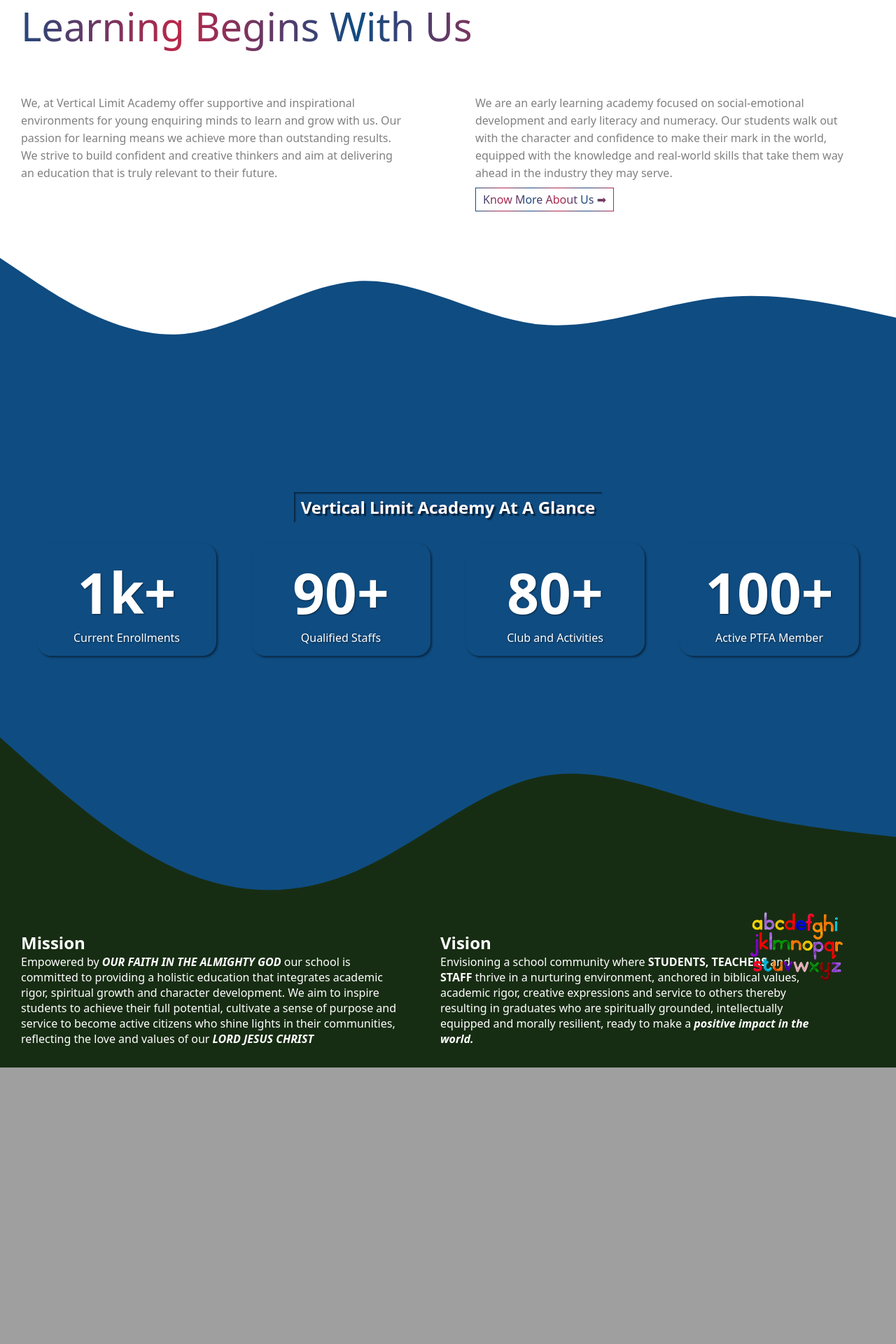
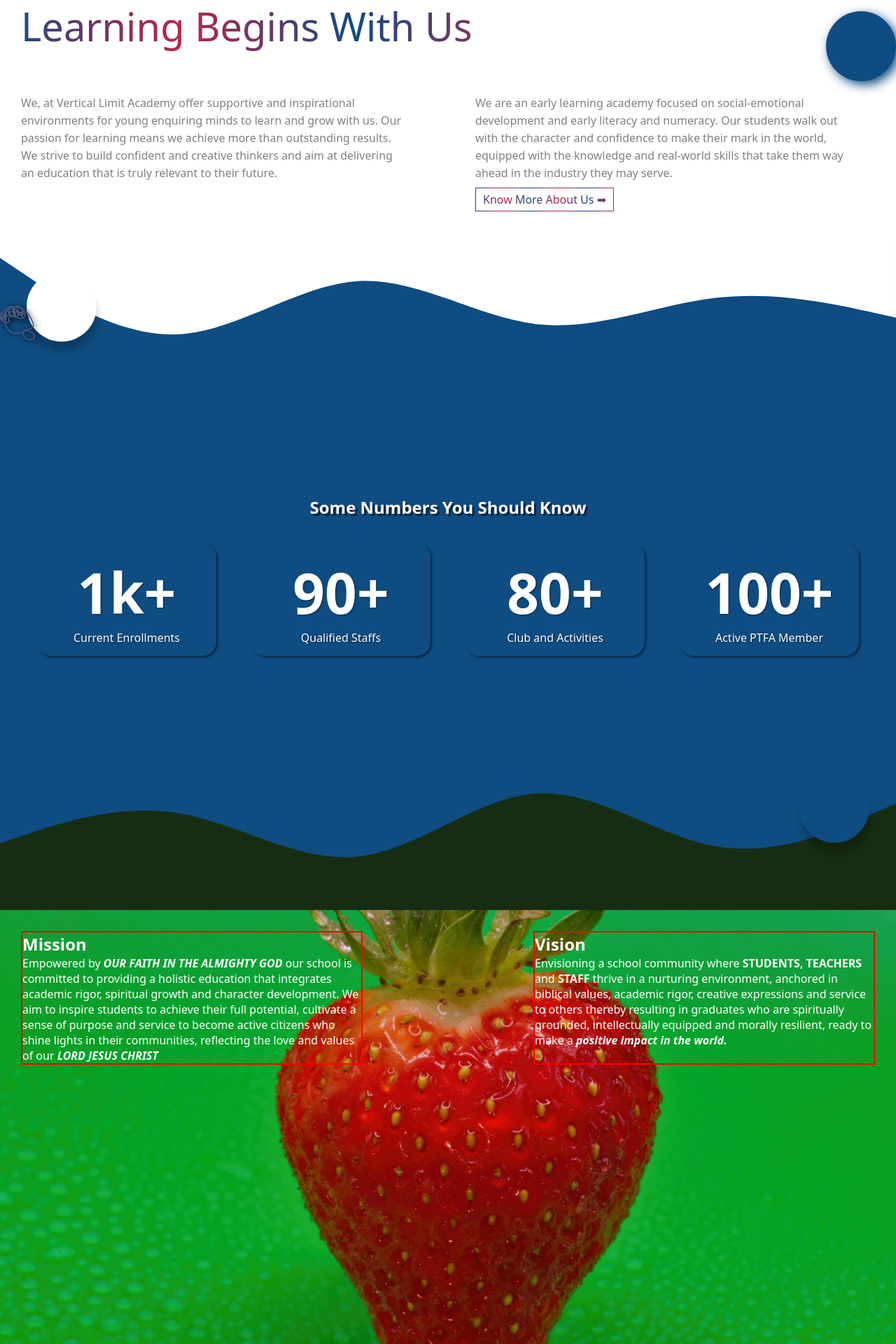
Before and after one commit to TONY65391/vertical_limit, a Django app: page / in a window 1280 px wide. Shown: the part 1058-2978 px from the top of the page at 70% size. Before the commit the page ends 2583 px from the top, so only its background shows below. Run offline with Django 4.2, Linux system fonts and the light colour scheme.

Commit message:
Second Commit

```diff
--- a/app/templates/index.html
+++ b/app/templates/index.html
@@ -72,7 +72,7 @@
                 <a href="#">Facilities</a>
             </div>
 
-            <svg xmlns="http://www.w3.org/2000/svg" viewBox="0 0 1440 320"><path fill="rgb(106, 114, 238)" fill-opacity="1" d="M0,96L48,96C96,96,192,96,288,122.7C384,149,480,203,576,234.7C672,267,768,277,864,266.7C960,256,1056,224,1152,213.3C1248,203,1344,213,1392,218.7L1440,224L1440,320L1392,320C1344,320,1248,320,1152,320C1056,320,960,320,864,320C768,320,672,320,576,320C480,320,384,320,288,320C192,320,96,320,48,320L0,320Z"></path></svg>
+            <svg xmlns="http://www.w3.org/2000/svg" viewBox="0 0 1440 300"><path fill="rgb(106, 114, 238)" fill-opacity="1" d="M0,96L48,96C96,96,192,96,288,122.7C384,149,480,203,576,234.7C672,267,768,277,864,266.7C960,256,1056,224,1152,213.3C1248,203,1344,213,1392,218.7L1440,224L1440,320L1392,320C1344,320,1248,320,1152,320C1056,320,960,320,864,320C768,320,672,320,576,320C480,320,384,320,288,320C192,320,96,320,48,320L0,320Z"></path></svg>
         </nav>
     </header>
 
@@ -86,11 +86,11 @@
                 <a href="#">Our Academics</a>
             </div>
 
-            <svg xmlns="http://www.w3.org/2000/svg" viewBox="0 0 1440 310"><path fill="white" d="M0,224L48,229.3C96,235,192,245,288,234.7C384,224,480,192,576,165.3C672,139,768,117,864,133.3C960,149,1056,203,1152,213.3C1248,224,1344,192,1392,176L1440,160L1440,320L1392,320C1344,320,1248,320,1152,320C1056,320,960,320,864,320C768,320,672,320,576,320C480,320,384,320,288,320C192,320,96,320,48,320L0,320Z"></path></svg>
+            <svg xmlns="http://www.w3.org/2000/svg" viewBox="0 0 1440 300"><path fill="white" d="M0,224L48,229.3C96,235,192,245,288,234.7C384,224,480,192,576,165.3C672,139,768,117,864,133.3C960,149,1056,203,1152,213.3C1248,224,1344,192,1392,176L1440,160L1440,320L1392,320C1344,320,1248,320,1152,320C1056,320,960,320,864,320C768,320,672,320,576,320C480,320,384,320,288,320C192,320,96,320,48,320L0,320Z"></path></svg>
         </section>
 
-
         <section>
+            <div class="bubble"></div>
             <h1>Learning Begins With Us</h1>
             <div class="content">
                 <div>
@@ -105,11 +105,12 @@
                 </div>
             </div>
 
-            <svg xmlns="http://www.w3.org/2000/svg" viewBox="0 0 1440 310"><path fill="white" fill-opacity="1" d="M0,32L48,64C96,96,192,160,288,154.7C384,149,480,75,576,69.3C672,64,768,128,864,138.7C960,149,1056,107,1152,96C1248,85,1344,107,1392,117.3L1440,128L1440,0L1392,0C1344,0,1248,0,1152,0C1056,0,960,0,864,0C768,0,672,0,576,0C480,0,384,0,288,0C192,0,96,0,48,0L0,0Z"></path></svg>
+            <svg xmlns="http://www.w3.org/2000/svg" viewBox="0 0 1440 300"><path fill="white" fill-opacity="1" d="M0,32L48,64C96,96,192,160,288,154.7C384,149,480,75,576,69.3C672,64,768,128,864,138.7C960,149,1056,107,1152,96C1248,85,1344,107,1392,117.3L1440,128L1440,0L1392,0C1344,0,1248,0,1152,0C1056,0,960,0,864,0C768,0,672,0,576,0C480,0,384,0,288,0C192,0,96,0,48,0L0,0Z"></path></svg>
         </section>
 
         <section>
-            <h1>Vertical Limit Academy At A Glance</h1>
+            <img src="/static/images/obj1.png" alt="">
+            <h1>Some Numbers You Should Know</h1>
 
             <div class="content">
                 <div>
@@ -130,12 +131,11 @@
                 </div>
             </div>
 
-            <svg xmlns="http://www.w3.org/2000/svg" viewBox="0 0 1440 310"><path fill="#172d13" fill-opacity="1" d="M0,32L48,74.7C96,117,192,203,288,245.3C384,288,480,288,576,245.3C672,203,768,117,864,96C960,75,1056,117,1152,144C1248,171,1344,181,1392,186.7L1440,192L1440,320L1392,320C1344,320,1248,320,1152,320C1056,320,960,320,864,320C768,320,672,320,576,320C480,320,384,320,288,320C192,320,96,320,48,320L0,320Z"></path></svg>
+            <svg xmlns="http://www.w3.org/2000/svg" viewBox="0 0 1440 300"><path fill="#172d13" fill-opacity="1" d="M0,192L48,176C96,160,192,128,288,144C384,160,480,224,576,213.3C672,203,768,117,864,112C960,107,1056,181,1152,197.3C1248,213,1344,171,1392,149.3L1440,128L1440,320L1392,320C1344,320,1248,320,1152,320C1056,320,960,320,864,320C768,320,672,320,576,320C480,320,384,320,288,320C192,320,96,320,48,320L0,320Z"></path></svg>
         </section>
 
 
         <section>
-            <img src="/static/images/pexels-photo-1337382-removebg-preview.png" alt="">
             <div class="content">
                 <div>
                     <h1>Mission</h1>
--- a/productionfiles/app.js
+++ b/productionfiles/app.js
@@ -49,3 +49,14 @@ window.onresize = function(){
         menu.classList.remove('open');
     }
 }
+
+// ADD SECTION ONSCROLL
+var right = 0;
+const sections = document.querySelectorAll('main section');
+window.addEventListener('scroll', () => {
+    const bubble = sections[1].querySelector('.bubble');
+    const image3 = sections[2].querySelector('img');
+
+    bubble.style.right = window.scrollY / 8 + "px";
+    image3.style.left = window.scrollY / 8 + "px";
+})
--- a/productionfiles/index.css
+++ b/productionfiles/index.css
@@ -11,6 +11,13 @@
     --blue-color: #0F4C81;
     --orange-color: #FF6B01;
     --dark-green: #172d13;
+    --dark-pink: #970747;
+    --blue: #106EBE;
+    --mint: #0FFCBE;
+    --red: #B4121B;
+    --green: #009B4D;
+    --tangerine-yellow: #FFCC00;
+    --ivory: #FAF5E9;
     --light-green: #6bb77b;
     --light-orange: #d76f30;
     --border-image: linear-gradient(to right, var(--blue-color), var(--red-color), var(--blue-color), var(--red-color), var(--blue-color), var(--red-color)) 1;
@@ -373,10 +389,24 @@ main section:nth-child(2) a{
     line-height: 50px;
     border: 1px solid;
     border-image: linear-gradient(to right, var(--blue-color), var(--red-color), var(--blue-color), var(--red-color), var(--blue-color), var(--red-color)) 1;
+    text-decoration: none;
 }
 main section:nth-child(2) a:hover{
     color: blue;
     border: none;
+    text-decoration: underline;
+}
+
+/* SECOND SECTION BUBBLE */
+main section .bubble{
+    position: absolute;
+    top: 5%;
+    right: 50px;
+    height: 100px;
+    width: 100px;
+    background: var(--blue-color);
+    box-shadow: 5px 5px 15px var(--blue-color);
+    border-radius: 50%;
 }
 
 
@@ -401,9 +431,9 @@ main section:nth-child(3) svg{
 main section:nth-child(3) h1{
     background: var(--background-color);
     background-clip: var(--background-clip);
-    box-shadow: 2px 2px 2px rgba(0, 0, 0, 0.5) inset;
     text-shadow: 3px 3px 1px rgba(0, 0, 0, 0.5);
     padding: 5px 10px;
+    text-align: center;
 }
 main section:nth-child(3) .content{
     width: 80%;
@@ -444,25 +474,59 @@ main section:nth-child(3) .content div:hover{
         box-shadow: 4px 4px 3px rgba(0, 0, 0, 0.5) inset;
     }
 }
+main section:nth-child(3) img{
+    filter: drop-shadow(2px 2px 4px black);
+    width: 50px;
+    height: 50px;
+    position: absolute;
+    top: 10%;
+    left: 5%;
+    z-index: 3;
+}
+main section:nth-child(3)::before{
+    content: "";
+    height: 100px;
+    width: 100px;
+    border-radius: 50%;
+    position: absolute;
+    background: white;
+    z-index: 3;
+    top: 5%;
+    left: 3%;
+    box-shadow: 1px 14px 10px rgba(0, 0, 0, 0.2);
+}
+main section:nth-child(3)::after{
+    content: "";
+    height: 100px;
+    width: 100px;
+    border-radius: 50%;
+    position: absolute;
+    background: var(--blue-color);
+    z-index: 3;
+    bottom: 10%;
+    right: 3%;
+    box-shadow: 14px 1px 10px rgba(0, 0, 0, 0.2);
+    transform: rotate(80deg);
+}
 
 
 /* MAIN FOURTH SECTION */
 main section:nth-child(4){
-    background: var(--dark-green);
+    background: url("/static/images/pexels-stephen-noulton-421904730-17041732.jpg");
+    background-position: center;
+    background-size: cover;
+    background-repeat: no-repeat;
     color: white;
-    position: relative;
-}
-main section:nth-child(4) img{
-    width: 150px;
-    position: absolute;
-    right: 5%;
-    top: 0;
+    height: 100vh;
 }
 main section:nth-child(4) .content{
+    display: grid;
+    grid-template-columns: repeat(2, 40%);
+    gap: 20%;
     padding: 30px;
-    display: grid;
-    grid-template-columns: repeat(2, 45%);
-    gap: 50px;
+}
+main section:nth-child(4) .content div{
+    border: 2px solid red;
 }
 
 @media screen and (max-width:700px) {
```
Also changed, not shown: other parts of productionfiles/index.css (+40 -6 lines), app/static/app.js (+11 -0 lines), app/static/index.css (+107 -18 lines), app/static/images/obj1.png (added), app/static/images/obj2.png (added), app/static/images/obj3.png (added), app/static/images/obj4.png (added), app/static/images/obj6.png (added), app/static/images/obj8.png (added), app/static/images/pexels-stephen-noulton-421904730-17041732.jpg (added), productionfiles/images/obj1.png (added), productionfiles/images/obj2.png (added), productionfiles/images/obj3.png (added), productionfiles/images/obj4.png (added), 3 more files.
